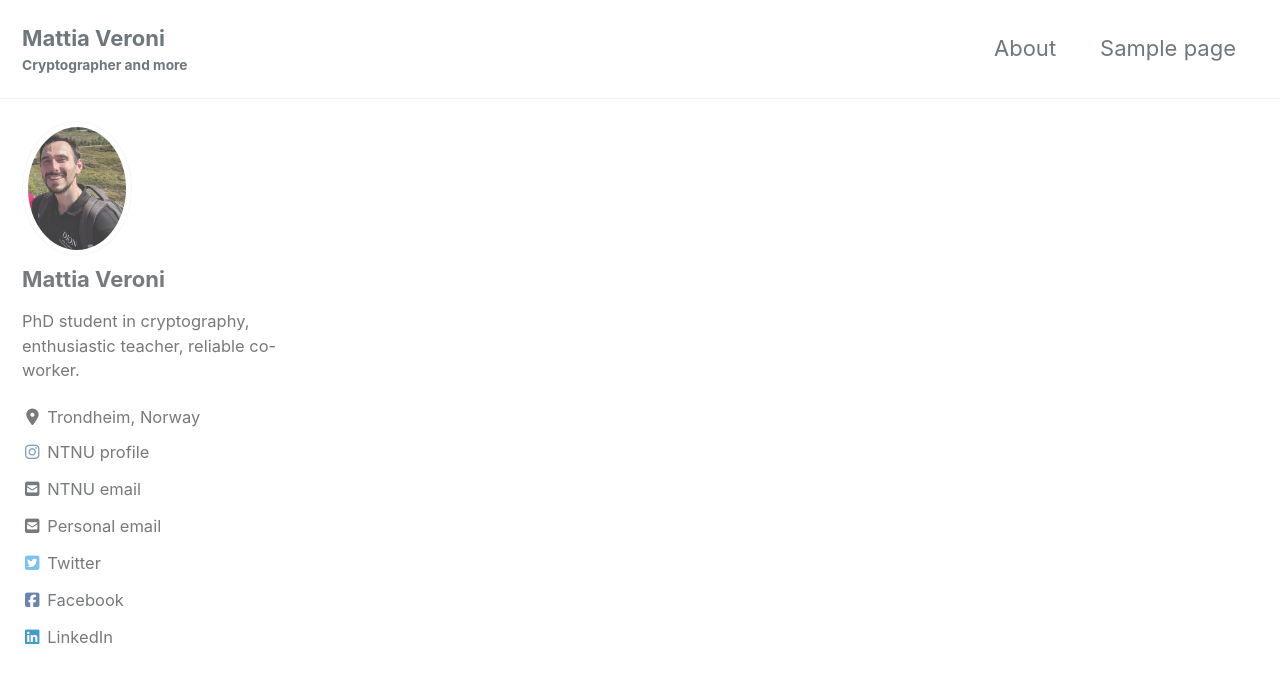
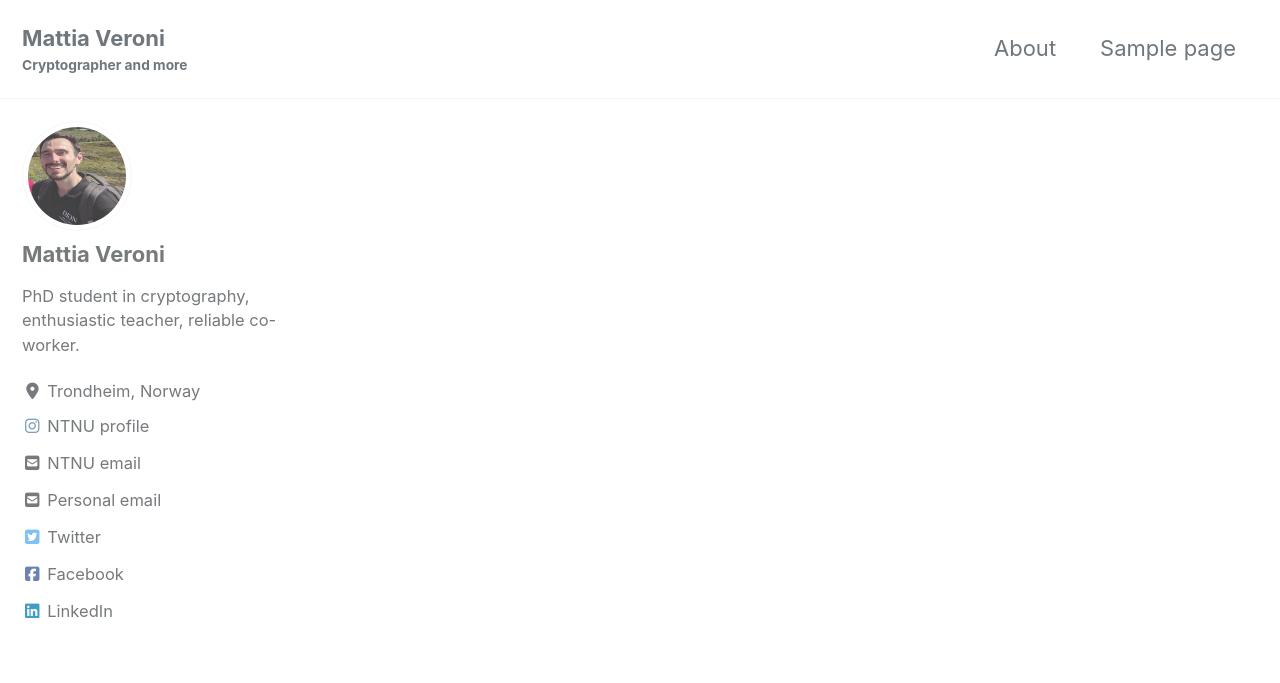
Before and after one commit to VeroniMattia/VeroniMattia.github.io, a Jekyll site: the page built from index.html, in a window 1280 px wide and 900 px high. Shown: the top 683 px of the window. Built offline with Jekyll 4.4.1, drawn with Linux system fonts in a browser that asks for light colours; cached includes are drawn as plain includes; nearby versions of some CDN libraries; the list of posts is cut into pages by our own code.

Commit message:
modifying avatar

```diff
--- a/_config.yml
+++ b/_config.yml
@@ -123,9 +123,6 @@ author:
       icon: "fas fa-fw fa-envelope-square"
       url: "mailto:mattia.veroni@ntnu.no"
 
-# Site Header
-head:
-  image:  "/images/watercover.jpg"
 
 # Site Footer
 footer:
--- a/_sass/minimal-mistakes/_sidebar.scss
+++ b/_sass/minimal-mistakes/_sidebar.scss
@@ -128,6 +128,7 @@
 
   img {
     max-width: 110px;
+    max-height: 110px;
     border-radius: 50%;
 
     @include breakpoint($large) {
```
